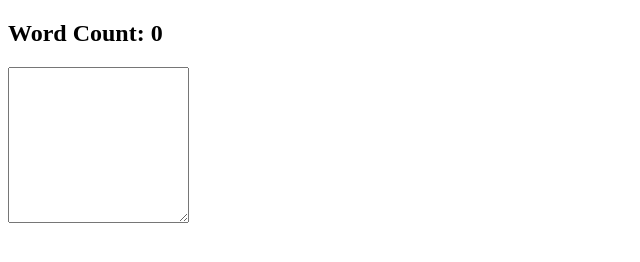
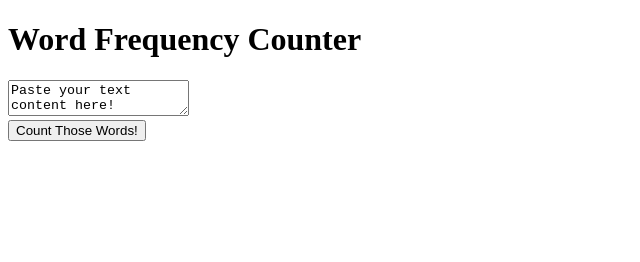
Before and after one commit to krsnucc21/WordCount, a plain HTML site: page index.html in a window 1280 px wide. Shown: the whole page, without its empty margins (0-640 px from the left). Drawn offline with Linux system fonts and the light colour scheme.

Commit message:
Update index.html

```diff
--- a/index.html
+++ b/index.html
@@ -1,17 +1,20 @@
 <!DOCTYPE html>
 <html lang="en">
 <head>
-  <meta charset="UTF-8">
-  <meta name="viewport" content="width=device-width, initial-scale=1.0">
-  <meta http-equiv="X-UA-Compatible" content="ie=edge">
-  <title>Word Counter</title>
+
+    <title>WordCounter</title>
+    <link rel="stylesheet" href="decorate.css">
+
 </head>
 <body>
-
-  <h2>Word Count: <span id="count">0</span></h2>
-  <textarea id="input" rows="10"></textarea>
+  <div class="content">
+    <h1>Word Frequency Counter</h1>
+    <textarea name="inputString" id="inputString" spellcheck="true">Paste your text content here!</textarea>
+    <br>
+    <button type="button" id="myButton">Count Those Words!</button>
+    <div id="div-table"></div>
+  </div>
 
   <script src="main.js"></script>
-
 </body>
 </html>
```
